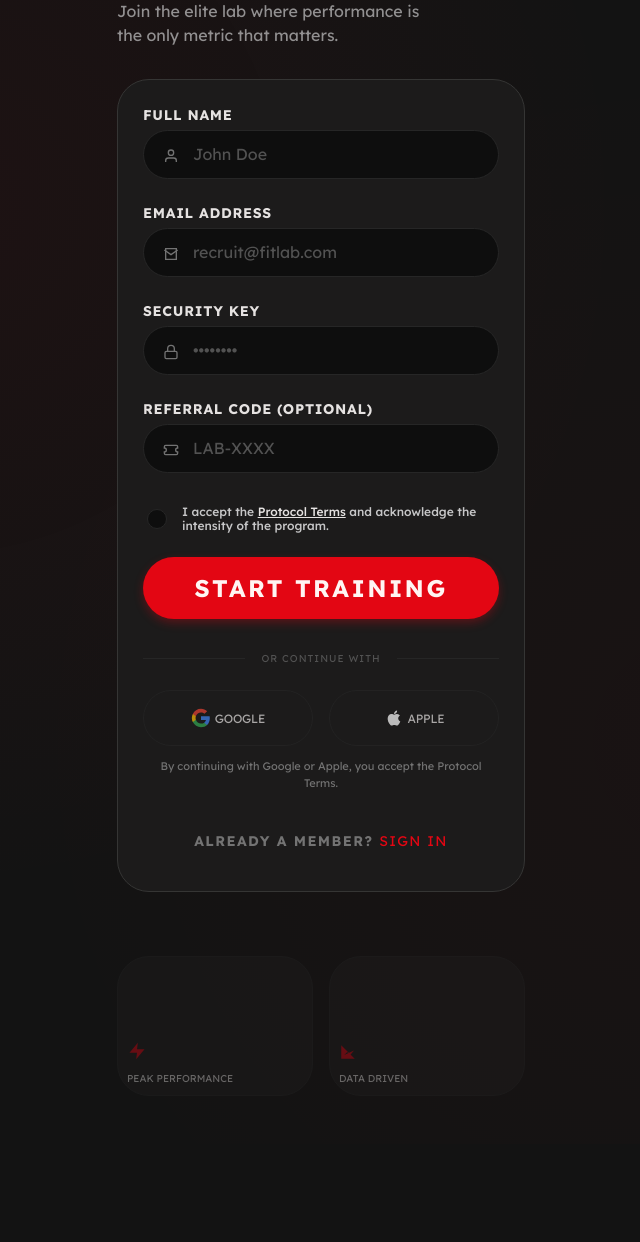
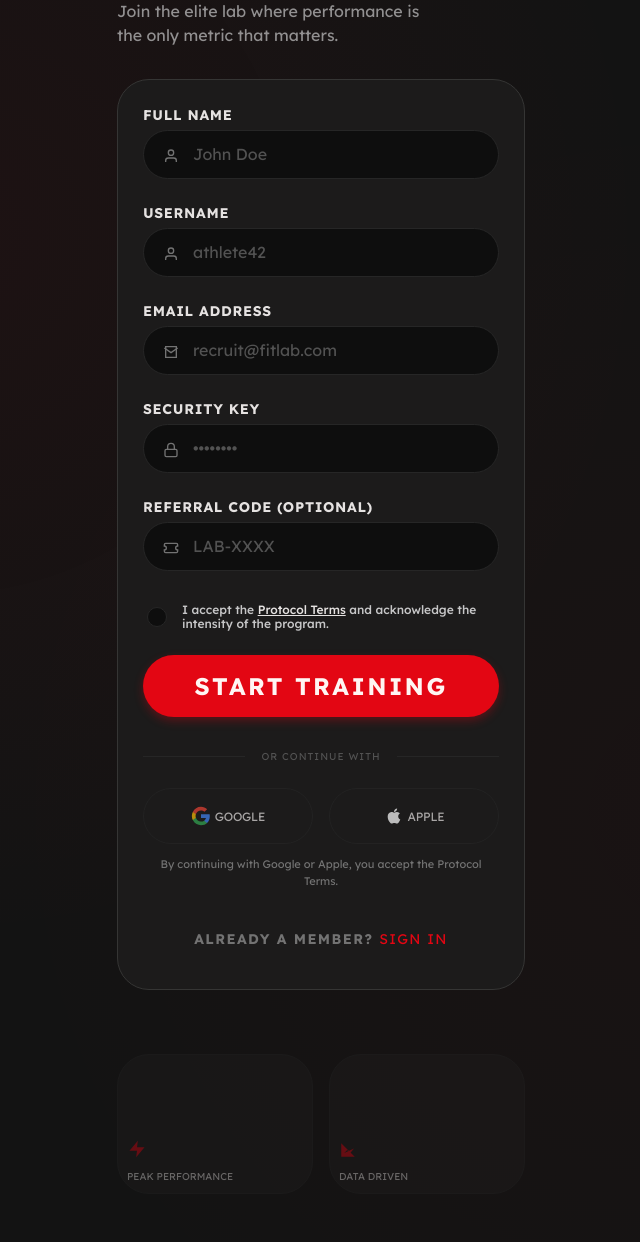
Before and after one commit to RNSAINJU/fitlab, a Django app: page /accounts/register/ in a window 1280 px wide. Shown: the part 195-1437 px from the top of the page, without its empty margins (319-959 px from the left). Before the commit the page ends 1277 px from the top, so only its background shows below. Run offline with Django 5.2, Linux system fonts and the light colour scheme.

Commit message:
Add username field to account registration
Co-authored-by: Aryan Sainju <Aryan.sainju@gmail.com>

```diff
--- a/accounts/forms.py
+++ b/accounts/forms.py
@@ -9,12 +9,17 @@ INPUT_LOGIN = {"class": "auth-input", "placeholder": "athlete@fitlab.com"}
 INPUT_REG = {"class": "auth-input auth-input--dark"}
 
 
-class RegistrationForm(forms.ModelForm):
+class RegistrationForm(forms.Form):
     full_name = forms.CharField(
         max_length=150,
         required=True,
         label="Full name",
         widget=forms.TextInput(attrs={**INPUT_REG, "placeholder": "John Doe"}),
+    )
+    username = forms.CharField(
+        label="Username",
+        max_length=150,
+        widget=forms.TextInput(attrs={**INPUT_REG, "placeholder": "athlete42", "autocomplete": "username"}),
     )
     email = forms.EmailField(
         required=True,
@@ -36,15 +41,20 @@ class RegistrationForm(forms.ModelForm):
         label="I accept the Protocol Terms and acknowledge the intensity of the program.",
     )
 
-    class Meta:
-        model = User
-        fields = ()
-
     def clean_email(self):
         email = self.cleaned_data["email"].lower()
         if User.objects.filter(email__iexact=email).exists():
             raise forms.ValidationError("An account with this email already exists.")
         return email
+
+    def clean_username(self):
+        from django.contrib.auth.validators import UnicodeUsernameValidator
+
+        username = self.cleaned_data["username"]
+        UnicodeUsernameValidator()(username)
+        if User.objects.filter(username__iexact=username).exists():
+            raise forms.ValidationError("This username is already taken.")
+        return username
 
     def clean_password(self):
         password = self.cleaned_data["password"]
@@ -54,7 +64,7 @@ class RegistrationForm(forms.ModelForm):
     def save(self, commit=True):
         user = User()
         user.email = self.cleaned_data["email"].lower()
-        user.username = user.email
+        user.username = self.cleaned_data["username"]
         name = self.cleaned_data["full_name"].strip()
         parts = name.split(None, 1)
         user.first_name = parts[0]
--- a/templates/accounts/register.html
+++ b/templates/accounts/register.html
@@ -41,6 +41,17 @@
             {{ form.full_name }}
           </div>
           {% if form.full_name.errors %}<ul class="auth-errorlist">{% for e in form.full_name.errors %}<li>{{ e }}</li>{% endfor %}</ul>{% endif %}
+        </div>
+
+        <div class="auth-field">
+          <label class="auth-label auth-label--bold" for="id_username">Username</label>
+          <div class="auth-input-wrap auth-input-wrap--icon">
+            <span class="auth-input-icon">
+              <svg viewBox="0 0 24 24" fill="none" stroke="currentColor" stroke-width="2"><path d="M20 21v-2a4 4 0 0 0-4-4H8a4 4 0 0 0-4 4v2"/><circle cx="12" cy="7" r="4"/></svg>
+            </span>
+            {{ form.username }}
+          </div>
+          {% if form.username.errors %}<ul class="auth-errorlist">{% for e in form.username.errors %}<li>{{ e }}</li>{% endfor %}</ul>{% endif %}
         </div>
 
         <div class="auth-field">
```
